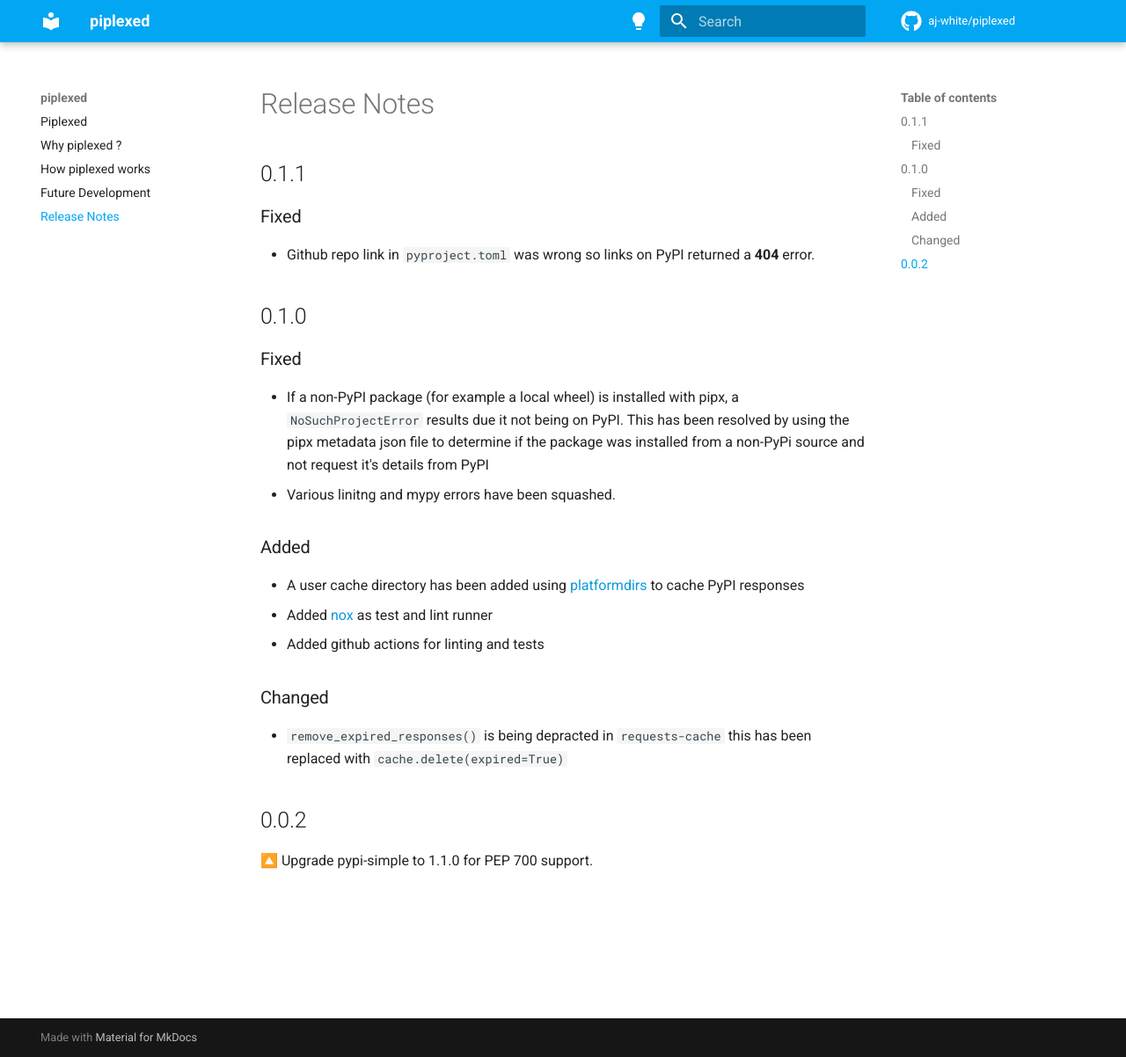
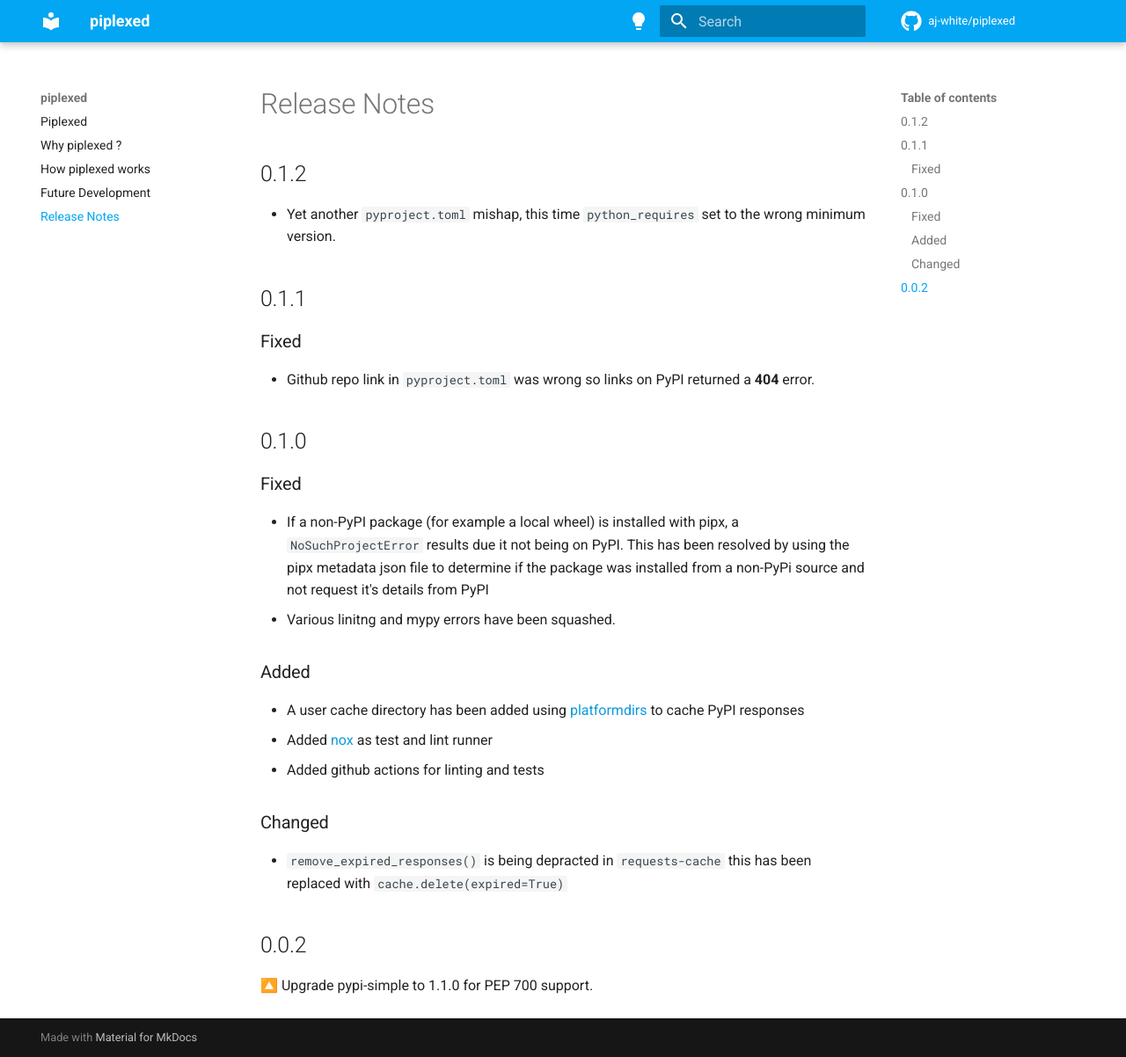
Before and after one commit to aj-white/piplexed, an MkDocs documentation site: the page built from docs/Release-notes.md, in a window 1280 px wide and 1202 px high. Shown: the whole window at 88% size. Built offline with MkDocs 1.6.1 and Material for MkDocs 9.7.7, drawn with Linux system fonts in a browser that asks for light colours; comment, search, counter and statistics services are not loaded.

Commit message:
🚀prep for 0.1.2

```diff
--- a/docs/Release-notes.md
+++ b/docs/Release-notes.md
@@ -1,4 +1,9 @@
 # Release Notes
+
+
+## 0.1.2
+
+- Yet another `pyproject.toml` mishap, this time `python_requires` set to the wrong minimum version.
 
 ## 0.1.1
 
--- a/src/piplexed/version.py
+++ b/src/piplexed/version.py
@@ -1 +1 @@
-VERSION = "0.1.1"
+VERSION = "0.1.2"
```
Also changed, not shown: CHANGELOG.md (+6 -0 lines).
